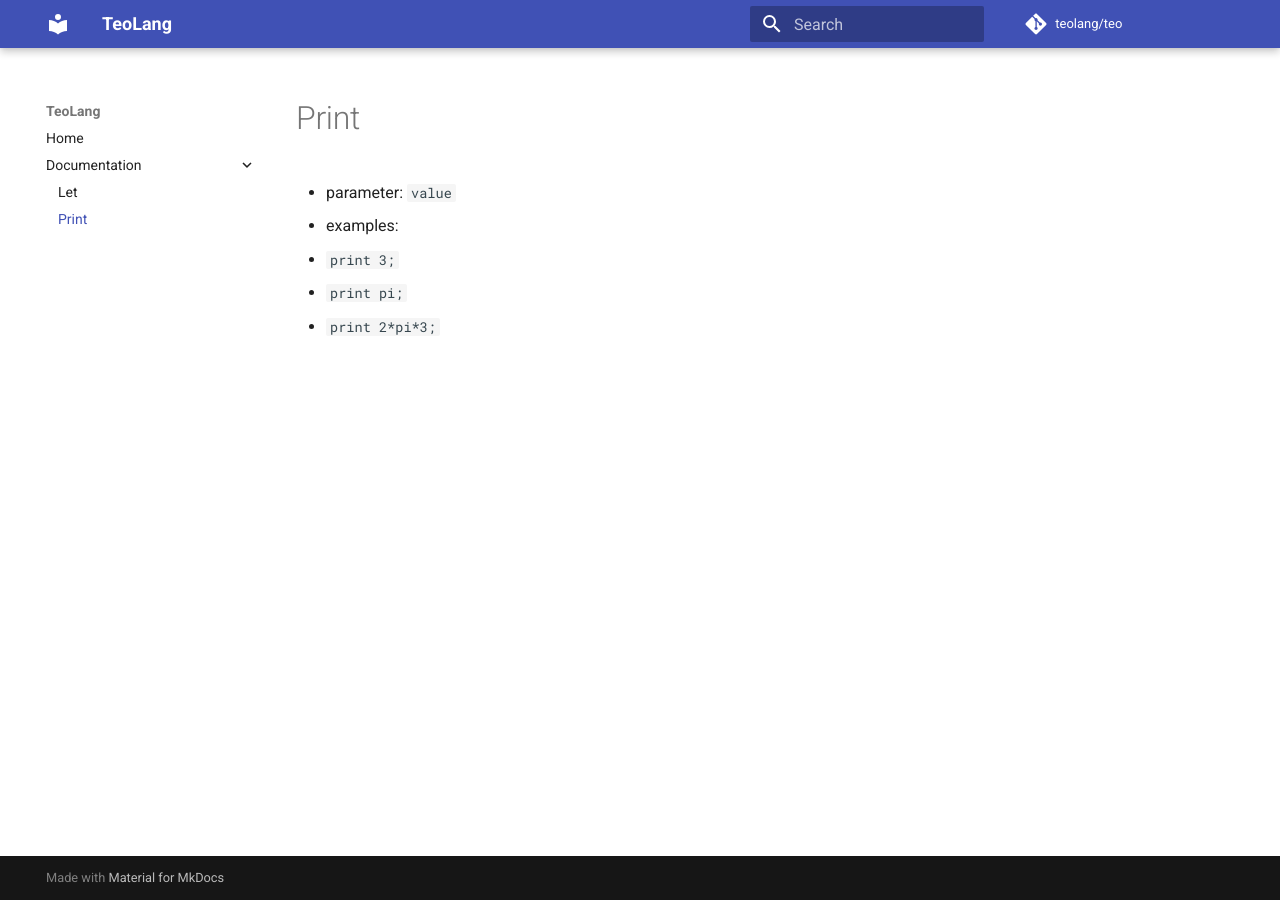
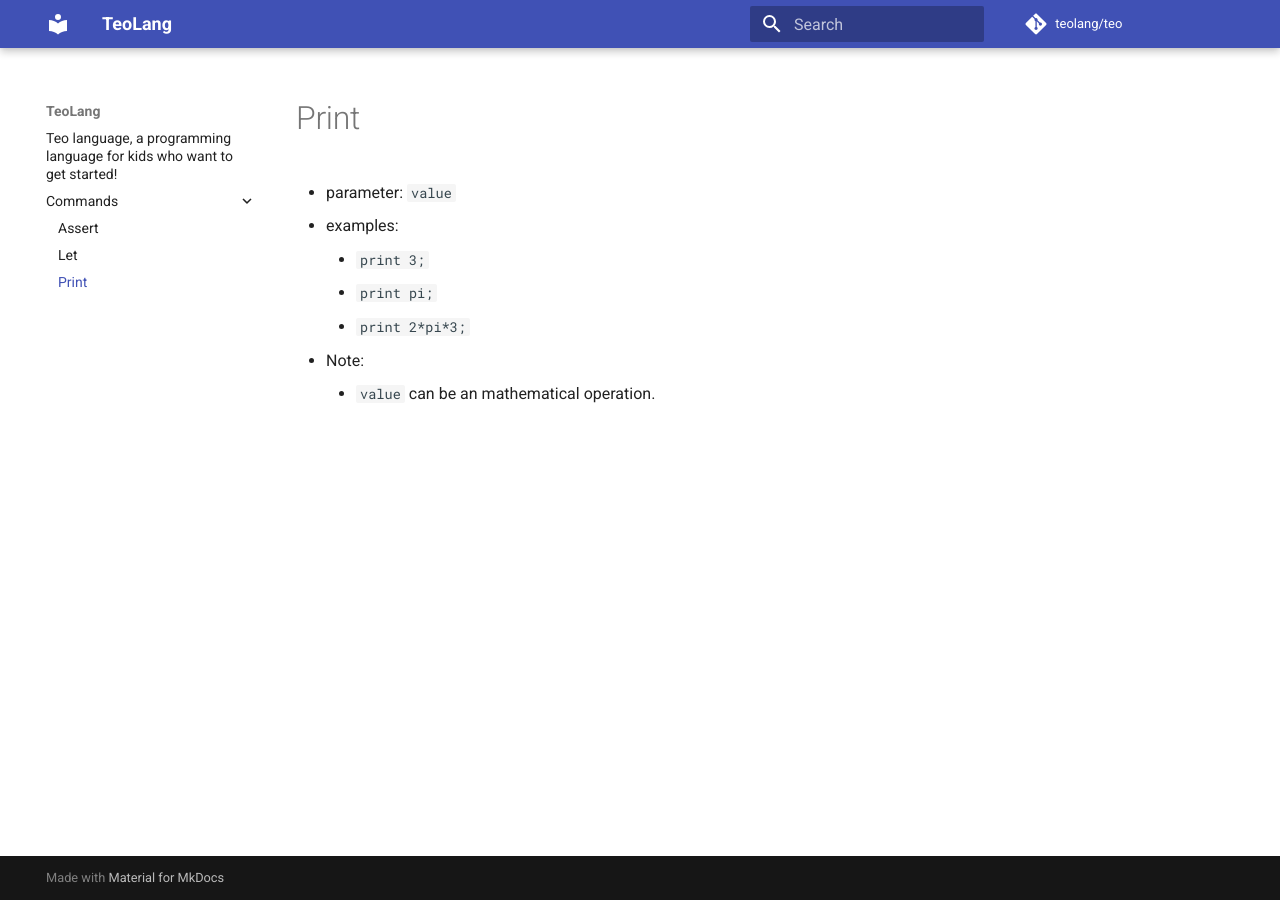
Before and after one commit to teolang/teo, an MkDocs documentation site: the page built from docs/commands/print.md, in a window 1280 px wide. Built offline with MkDocs 1.6.1 and Material for MkDocs 9.7.7, drawn with Linux system fonts in a browser that asks for light colours; comment, search, counter and statistics services are not loaded.

Commit message:
Adding assert.md and fixing markdown stuff

````diff
--- a/docs/commands/print.md
+++ b/docs/commands/print.md
@@ -1,6 +1,8 @@
 # Print
-- parameter: ```value```
+- parameter: `value`
 - examples:
-  - ```print 3;```
-  - ```print pi;```
-  - ```print 2*pi*3;```
+    - `print 3;`
+    - `print pi;`
+    - `print 2*pi*3;`
+- Note:
+    - `value` can be an mathematical operation.
--- a/mkdocs.yml
+++ b/mkdocs.yml
@@ -4,10 +4,7 @@
 docs_dir: docs/
 repo_name: 'teolang/teo'
 repo_url: 'https://github.com/teolang/teo'
-nav:
-    - Home: index.md
-    - Documentation:
-      - Let: commands/let.md
-      - Print: commands/print.md
 theme:
   name: 'material'
+  features:
+    - content.code.annotate
````
Also changed, not shown: docs/commands/assert.md (added, +7 -0 lines), docs/commands/let.md (+5 -3 lines).
